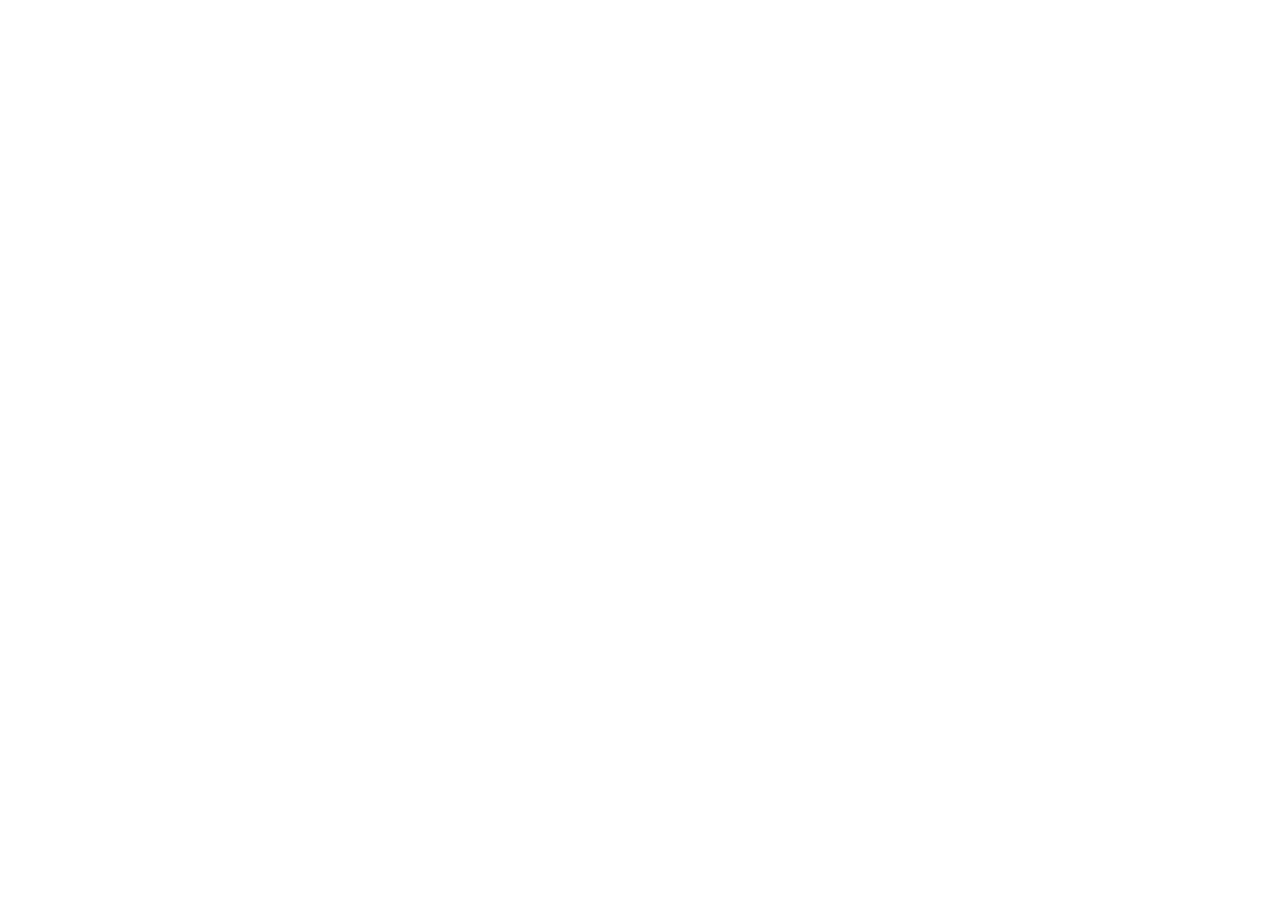
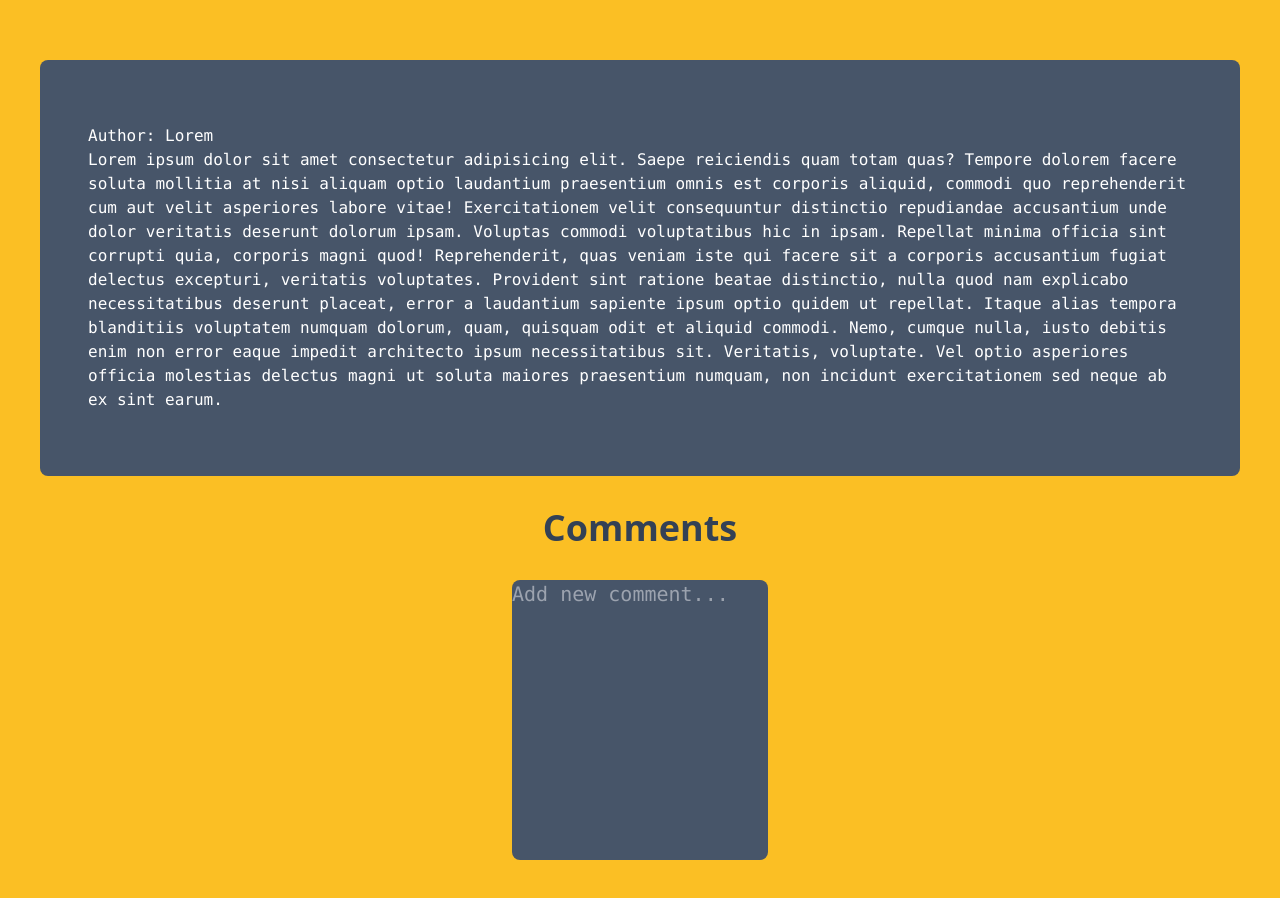
Before and after one commit to martindzida/comment-section, a React (Vite) app: page / in a window 1280 px wide. Shown: the part 200-1098 px from the top of the page. Before the commit the page ends 800 px from the top, so only its background shows below. Built offline with nearby package versions, Linux system fonts and the light colour scheme.

Commit message:
Basic styling

```diff
--- a/src/App.tsx
+++ b/src/App.tsx
@@ -1,5 +1,46 @@
+import {useState} from 'react';
+
+interface Comment {
+  id: number;
+  content: string;
+  resp: Comment[];
+}
 function App() {
-  return <div className='w-scren h-screen flex flex-col justify-center items-center'></div>;
+  const [comments, setComments] = useState<Comment[]>([]);
+
+  return (
+    <div className='w-full h-full flex flex-col justify-center items-center bg-amber-400 p-10'>
+      <h1 className='text-6xl font-bold text-slate-700 text-center p-20'>Article Of The Year!</h1>
+      <div className='bg-slate-600 text-white font-mono font-medium rounded-lg px-12 py-16'>
+        <span className=''>Author: Lorem</span>
+        <article>
+          Lorem ipsum dolor sit amet consectetur adipisicing elit. Saepe reiciendis quam totam quas? Tempore dolorem facere soluta mollitia at nisi
+          aliquam optio laudantium praesentium omnis est corporis aliquid, commodi quo reprehenderit cum aut velit asperiores labore vitae!
+          Exercitationem velit consequuntur distinctio repudiandae accusantium unde dolor veritatis deserunt dolorum ipsam. Voluptas commodi
+          voluptatibus hic in ipsam. Repellat minima officia sint corrupti quia, corporis magni quod! Reprehenderit, quas veniam iste qui facere sit a
+          corporis accusantium fugiat delectus excepturi, veritatis voluptates. Provident sint ratione beatae distinctio, nulla quod nam explicabo
+          necessitatibus deserunt placeat, error a laudantium sapiente ipsum optio quidem ut repellat. Itaque alias tempora blanditiis voluptatem
+          numquam dolorum, quam, quisquam odit et aliquid commodi. Nemo, cumque nulla, iusto debitis enim non error eaque impedit architecto ipsum
+          necessitatibus sit. Veritatis, voluptate. Vel optio asperiores officia molestias delectus magni ut soluta maiores praesentium numquam, non
+          incidunt exercitationem sed neque ab ex sint earum.
+        </article>
+      </div>
+      <section className='text-center'>
+        <h2 className='text-4xl text-slate-700 font-semibold p-8'>Comments</h2>
+        <div>
+          <form>
+            <textarea
+              className='resize-none bg-slate-600 text-white font-mono text-xl caret-amber-400 rounded-lg'
+              name='newComment'
+              id='newComment'
+              placeholder='Add new comment...'
+              rows={10}
+            ></textarea>
+          </form>
+        </div>
+      </section>
+    </div>
+  );
 }
 
 export default App;
```
